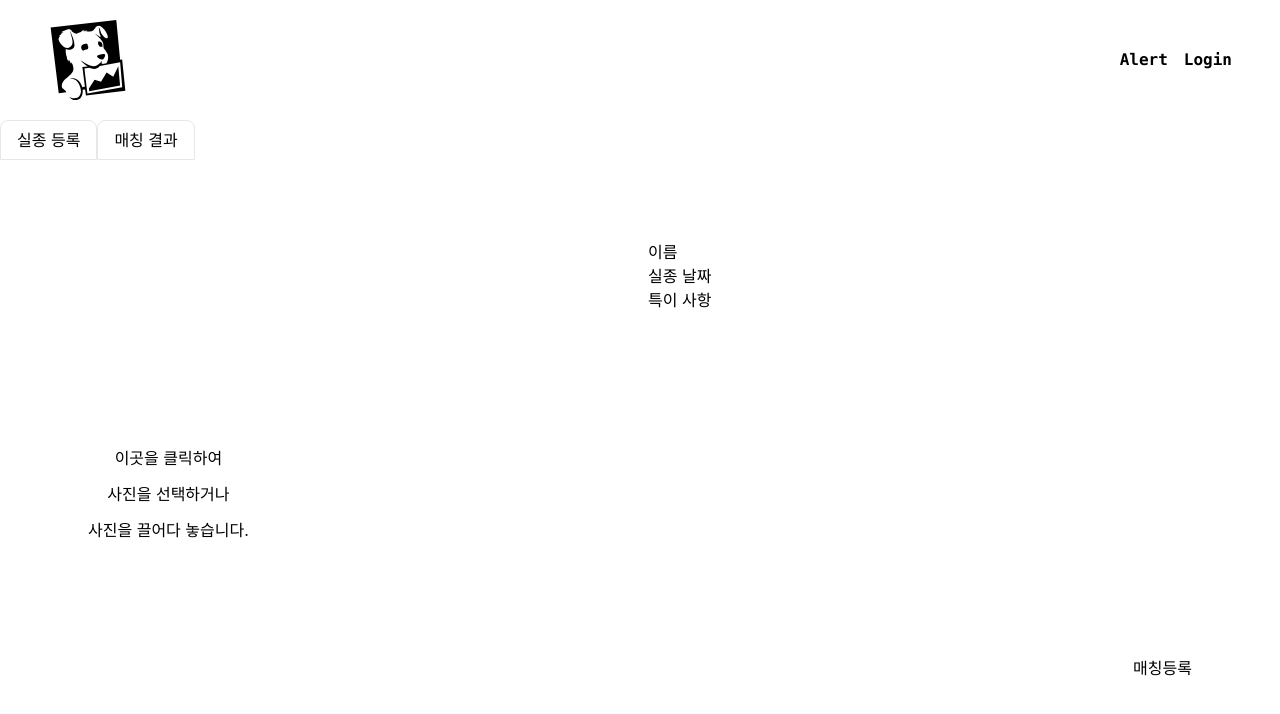
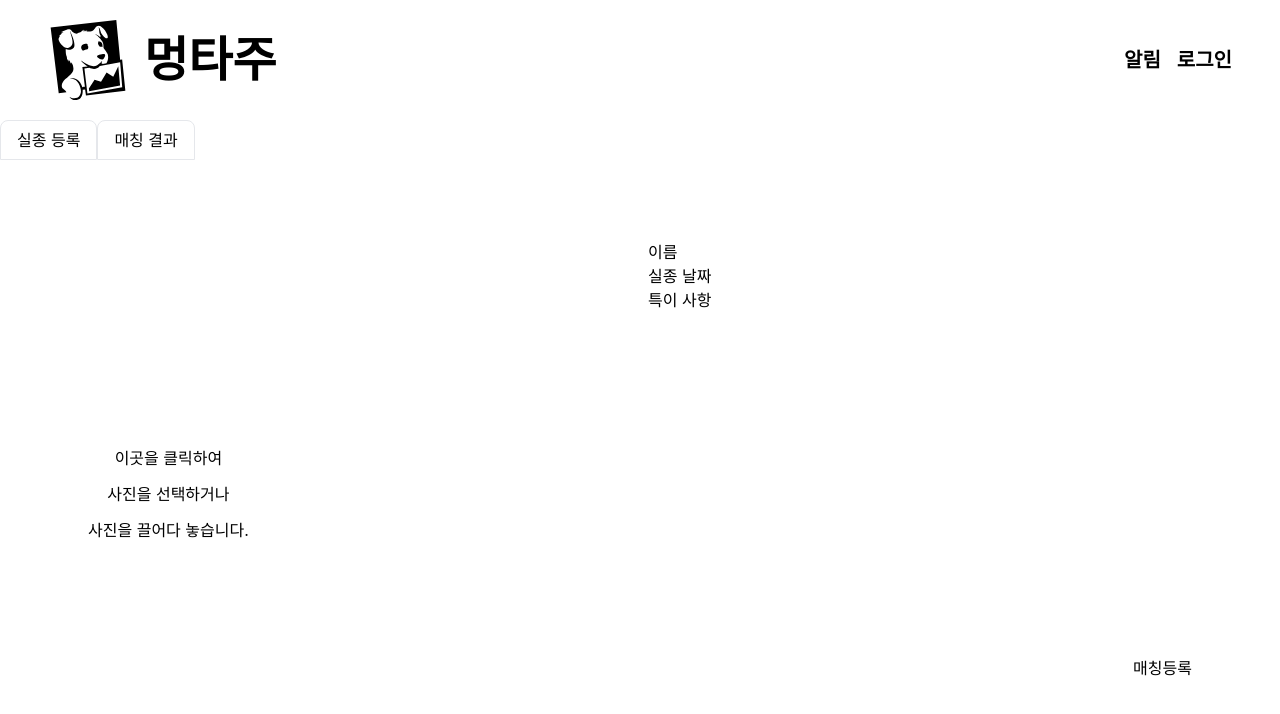
Before and after one commit to mungtage/frontend, a React (Create React App) app: page / in a window 1280 px wide. Shown: the top 714 px of the page. Built offline with nearby package versions, Linux system fonts and the light colour scheme.

Commit message:
On #3: header 변경

```diff
--- a/src/components/Header.js
+++ b/src/components/Header.js
@@ -6,18 +6,24 @@ function Header() {
   return (
     <header>
       <div className="bg-white h-[15vh] flex justify-between sticky px-10 top-0 z-50">
-        <div className="flex px-2 h-[15vh] items-center">
-          <Link to="/">
-            <img className="h-[10vh]" src={LOGO} alt="Main LOGO" />
-          </Link>
-        </div>
+        <Link to="/">
+          <div className="flex flex-wrap justify-start">
+            <div className="flex px-2 h-[15vh] items-center">
+              <img className="h-[10vh]" src={LOGO} alt="Main LOGO" />
+            </div>
+            <div className="flex px-2 h-[15vh] items-center">
+              <p className="font-bold font-mono text-5xl">멍타주</p>
+            </div>
+          </div>
+        </Link>
+
         <div className="flex flex-wrap justify-end">
-          <div className="flex px-2 font-bold items-center font-mono text-[#000000] hover:font-black">
-            Alert
+          <div className="flex px-2 font-bold items-center font-mono text-[#000000] hover:font-black text-xl">
+            알림
           </div>
 
-          <div className="flex px-2 font-bold items-center font-mono text-[#000000] hover:font-black">
-            Login
+          <div className="flex px-2 font-bold items-center font-mono text-[#000000] hover:font-black text-xl">
+            로그인
           </div>
         </div>
       </div>
```
